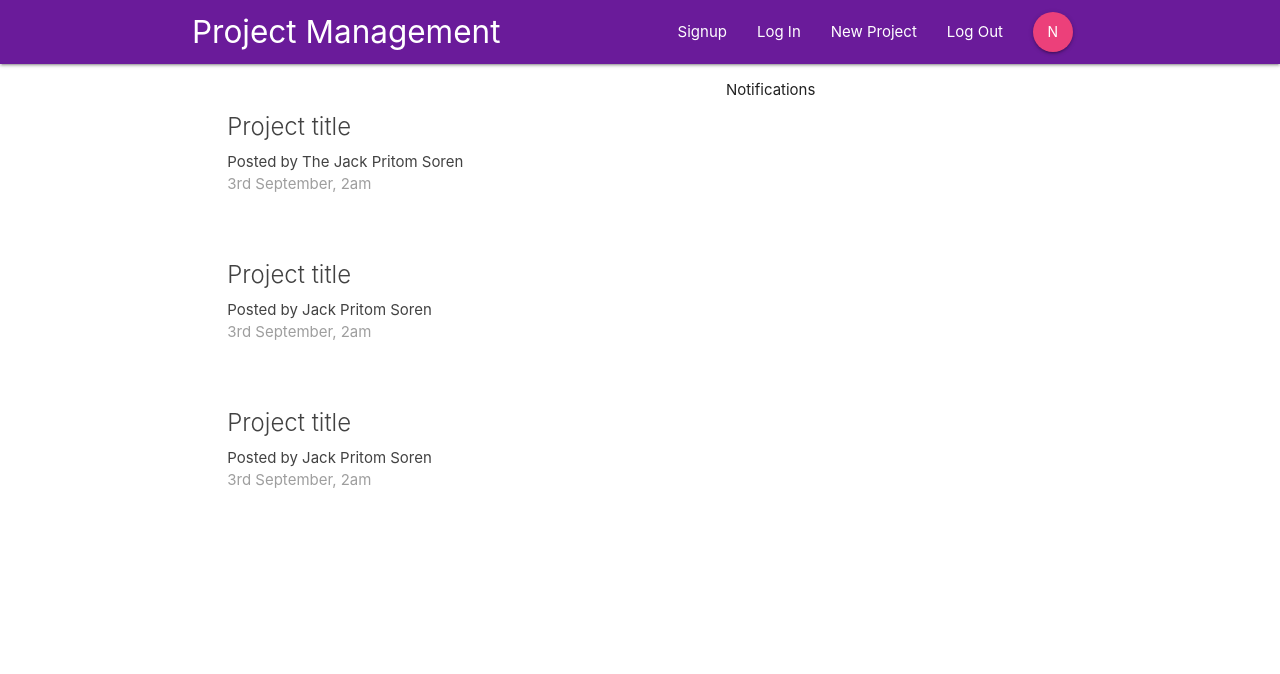
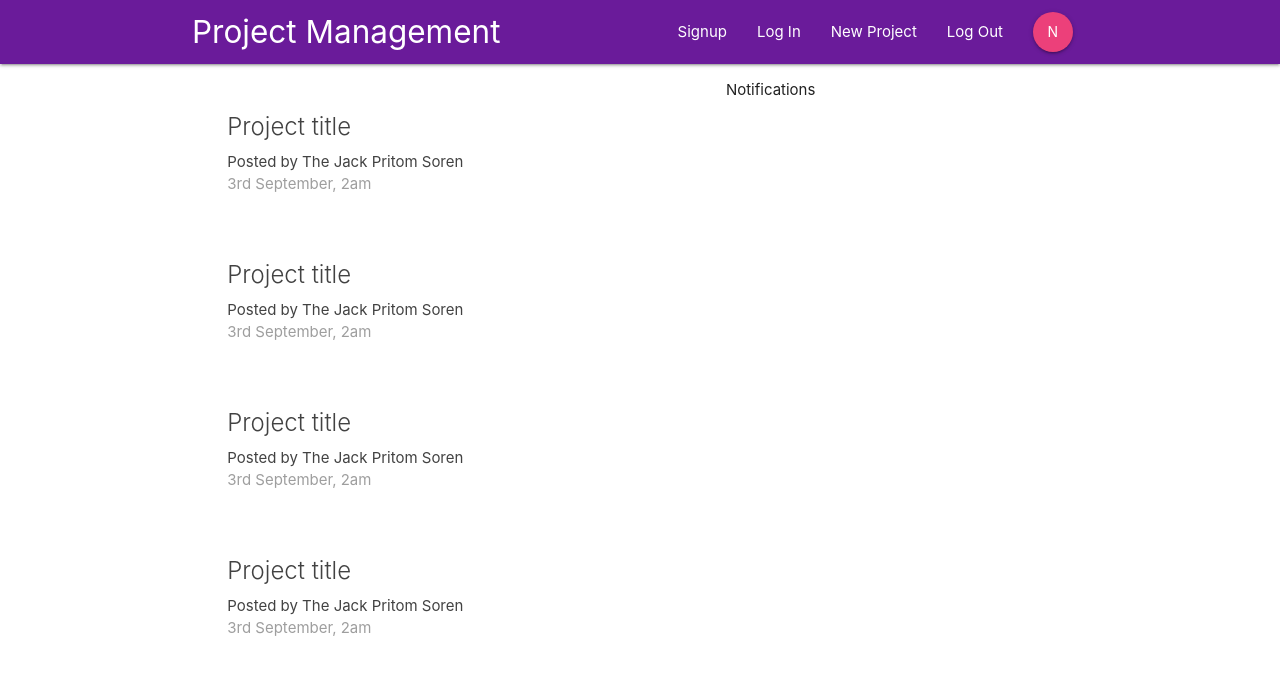
Before and after one commit to jps27CSE/Project-Management-App, a React (Create React App) app: page / in a window 1280 px wide. Shown: the top 674 px of the page. Built offline with nearby package versions, Linux system fonts and the light colour scheme.

Commit message:
Project Summary Component

```diff
--- a/src/components/projects/ProjectList.js
+++ b/src/components/projects/ProjectList.js
@@ -1,33 +1,13 @@
 import React from 'react'
+import ProjectSummary from './ProjectSummary'
 
 const ProjectList = () => {
     return (
         <div className="project-list section">
-
-            <div className="card z-depth-0 project-summary">
-                <div className="card-content grey-text text-darken-3">
-                    <span className="card-title ">Project title</span>
-                    <p>Posted by The Jack Pritom Soren</p>
-                    <p className="grey-text">3rd September, 2am</p>
-                </div>
-            </div>
-
-            <div className="card z-depth-0 project-summary">
-                <div className="card-content grey-text text-darken-3">
-                    <span className="card-title ">Project title</span>
-                    <p>Posted by Jack Pritom Soren</p>
-                    <p className="grey-text">3rd September, 2am</p>
-                </div>
-            </div>
-
-            <div className="card z-depth-0 project-summary">
-                <div className="card-content grey-text text-darken-3">
-                    <span className="card-title ">Project title</span>
-                    <p>Posted by Jack Pritom Soren</p>
-                    <p className="grey-text">3rd September, 2am</p>
-                </div>
-            </div>
-
+            <ProjectSummary />
+            <ProjectSummary />
+            <ProjectSummary />
+            <ProjectSummary />
         </div>
 
 
--- a/src/components/projects/ProjectSummary.js
+++ b/src/components/projects/ProjectSummary.js
@@ -0,0 +1,16 @@
+import React from 'react'
+
+const ProjectSummary = () => {
+    return (
+        <div className="card z-depth-0 project-summary">
+            <div className="card-content grey-text text-darken-3">
+                <span className="card-title ">Project title</span>
+                <p>Posted by The Jack Pritom Soren</p>
+                <p className="grey-text">3rd September, 2am</p>
+            </div>
+        </div>
+
+    )
+}
+
+export default ProjectSummary
```
